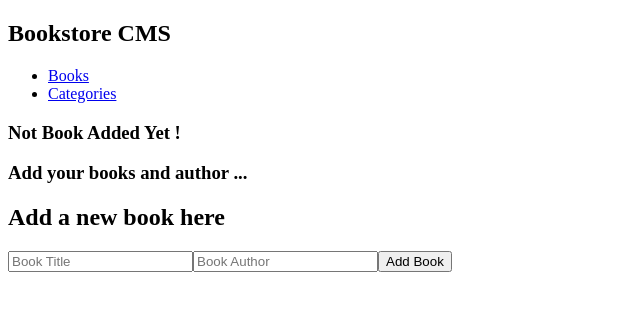
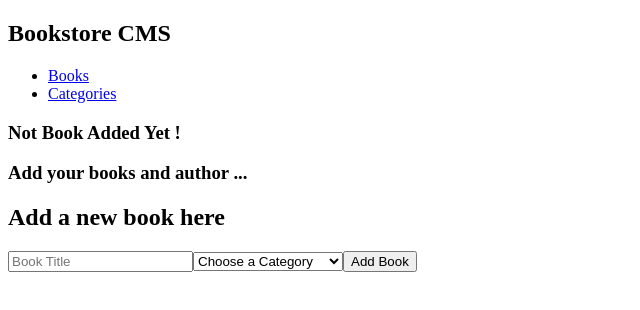
Before and after one commit to codecaiine/bookstore-react-redux, a React (Create React App) app: page / in a window 1280 px wide. Shown: the top 310 px of the page, without its empty margins (0-640 px from the left). Built offline with nearby package versions, Linux system fonts and the light colour scheme.

Commit message:
Add Categories Section and Dispatch PostBooksAdd Categories and Dispatch

```diff
--- a/src/components/BookAdd.js
+++ b/src/components/BookAdd.js
@@ -1,27 +1,31 @@
 import { React, useState } from 'react';
-import PropTypes from 'prop-types';
+import { useDispatch } from 'react-redux';
+import { v4 as uuidv4 } from 'uuid';
+import { postBooks } from '../redux/Books/Books';
 
-const BookAdd = (props) => {
-  const [input, setInput] = useState({
-    title: '',
-    author: '',
-  });
+const categories = ['Choose a Category', 'Action', 'Action and Adventure', 'Drama', 'Mystery', 'Children Books', 'Romance', 'Comedy', 'Finances', 'Accounting', 'Novel', 'Horror', 'Science', 'Health', 'History', 'Business'];
+
+const BookAdd = () => {
+  const dispatch = useDispatch();
+  const [title, setTitle] = useState('');
+  const [category, setCategory] = useState(categories[0]);
 
   const onChange = (e) => {
-    setInput({
-      ...input,
-      [e.target.name]: e.target.value,
-    });
+    setTitle(e.target.value);
   };
 
+  const book = {
+    item_id: uuidv4(),
+    title,
+    category,
+  };
   const handleSubmit = (e) => {
     e.preventDefault();
-    if (input.title.trim() && input.author.trim()) {
-      props.propsToAddBooks(input.title, input.author);
-      setInput({
-        title: '',
-        author: '',
-      });
+    if (title && category) {
+      dispatch(postBooks(book));
+      setTitle('');
+      setCategory(categories[0]);
+      e.target.reset();
     }
   };
 
@@ -33,27 +37,19 @@ const BookAdd = (props) => {
         <input
           type="text"
           placeholder="Book Title"
-          value={input.title}
+          value={title}
           name="title"
           onChange={onChange}
           required
         />
-        <input
-          type="text"
-          placeholder="Book Author"
-          value={input.author}
-          name="author"
-          onChange={onChange}
-          required
-        />
+        <select name="category" onChange={(category) => setCategory(category.target.value)}>
+          {categories.map((category) => (
+            <option key={category} value={category}>{category}</option>
+          ))}
+        </select>
         <button type="submit" className="submit-btn">Add Book</button>
       </form>
     </section>
   );
 };
-
-BookAdd.propTypes = {
-  propsToAddBooks: PropTypes.func.isRequired,
-};
-
 export default BookAdd;
```
